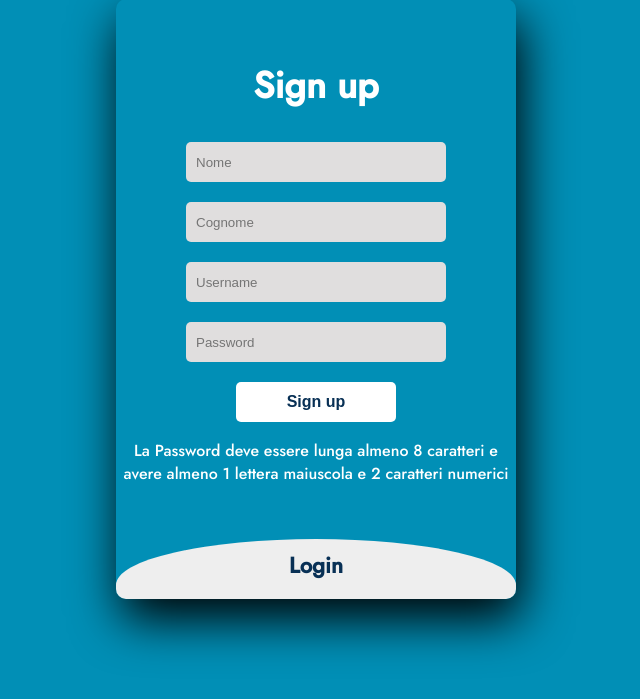
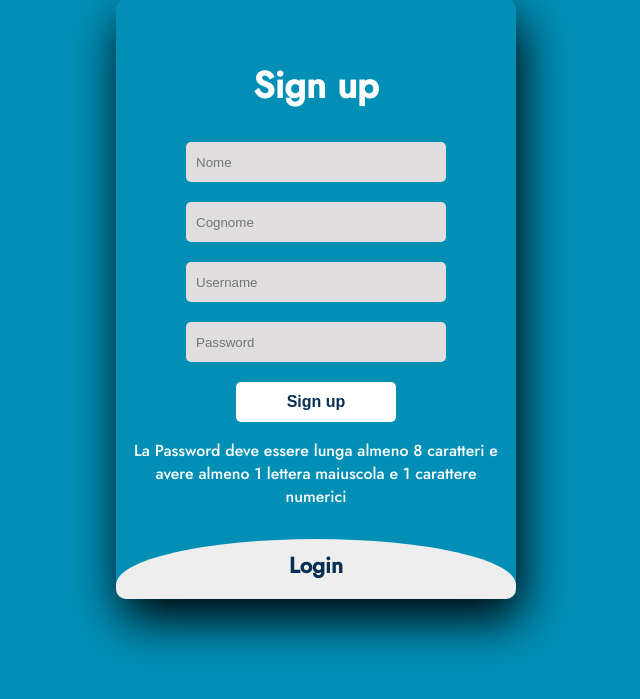
Before and after one commit to FraMarotta/hw1, a PHP site: page /sign_in.php in a window 1280 px wide. Shown: the part 101-800 px from the top of the page, without its empty margins (324-964 px from the left). Run offline with PHP 8.4, Linux system fonts and the light colour scheme.

Commit message:
Add files via upload

```diff
--- a/scripts/signup.js
+++ b/scripts/signup.js
@@ -1,6 +1,6 @@
 function checkPassword(event) {
     const passwordInput = event.currentTarget;
-    var regularExpression = /^(?=.*[0-9])(?=.*[A-Z])[a-zA-Z0-9]{8,16}$/;
+    var regularExpression = /^(?=.*[0-9])(?=.*[A-Z])[a-zA-Z0-9!@#$%^&*]{8,16}$/;
     if (!(passwordInput.value.length >= 8 && regularExpression.test(passwordInput.value)))
         document.querySelector('#psw').classList.remove('msg');
     else
--- a/sign_in.php
+++ b/sign_in.php
@@ -15,7 +15,7 @@ function checkPwd($password){
             $upp = $upp + $val;
         }
     }
-    if(($num < 2) || ($upp < 1)){
+    if(($num < 1) || ($upp < 1)){
         return 0;
     }
     return 1;
@@ -100,7 +100,7 @@ function checkUser($username){
 					<span id = 'usr' class = "msg errore"> Username non disponibile</span>
 					<button>Sign up</button>
 					<div class = "specs">
-						La Password deve essere lunga almeno 8 caratteri e avere almeno 1 lettera maiuscola e 2 caratteri numerici
+						La Password deve essere lunga almeno 8 caratteri e avere almeno 1 lettera maiuscola e 1 carattere numerici
 					</div>
 
 					<?php
```
